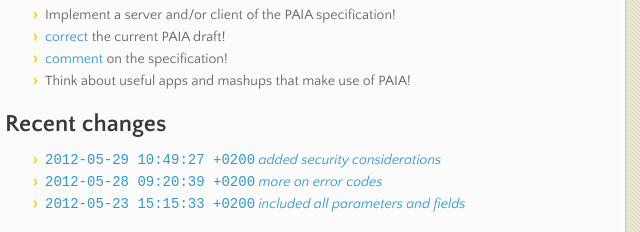
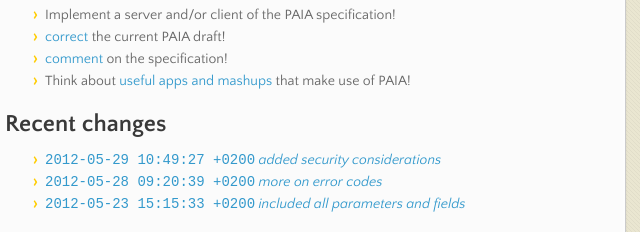
Before and after one commit to gbv/paia, a plain HTML site: page index.html in a window 1280 px wide. Shown: the part 339-571 px from the top of the page, 341-981 px from the left. Drawn offline with nearby package versions, Linux system fonts and the light colour scheme.

Commit message:
link to wiki

```diff
--- a/index.html
+++ b/index.html
@@ -50,7 +50,7 @@ The master file <a href="https://github.com/gbv/paia/blob/master/paia.md"><code>
 <li>Implement a server and/or client of the PAIA specification!</li>
 <li><a href="https://github.com/gbv/paia/blob/master/paia.md">correct</a> the current PAIA draft!</li>
 <li><a href="https://github.com/gbv/paia/issues">comment</a> on the specification!</li>
-<li>Think about useful apps and mashups that make use of PAIA!</li>
+<li>Think about <a href="https://github.com/gbv/paia/wiki/Use-cases">useful apps and mashups</a> that make use of PAIA!</li>
 </ul>
 
 <h2>Recent changes</h2>
```
